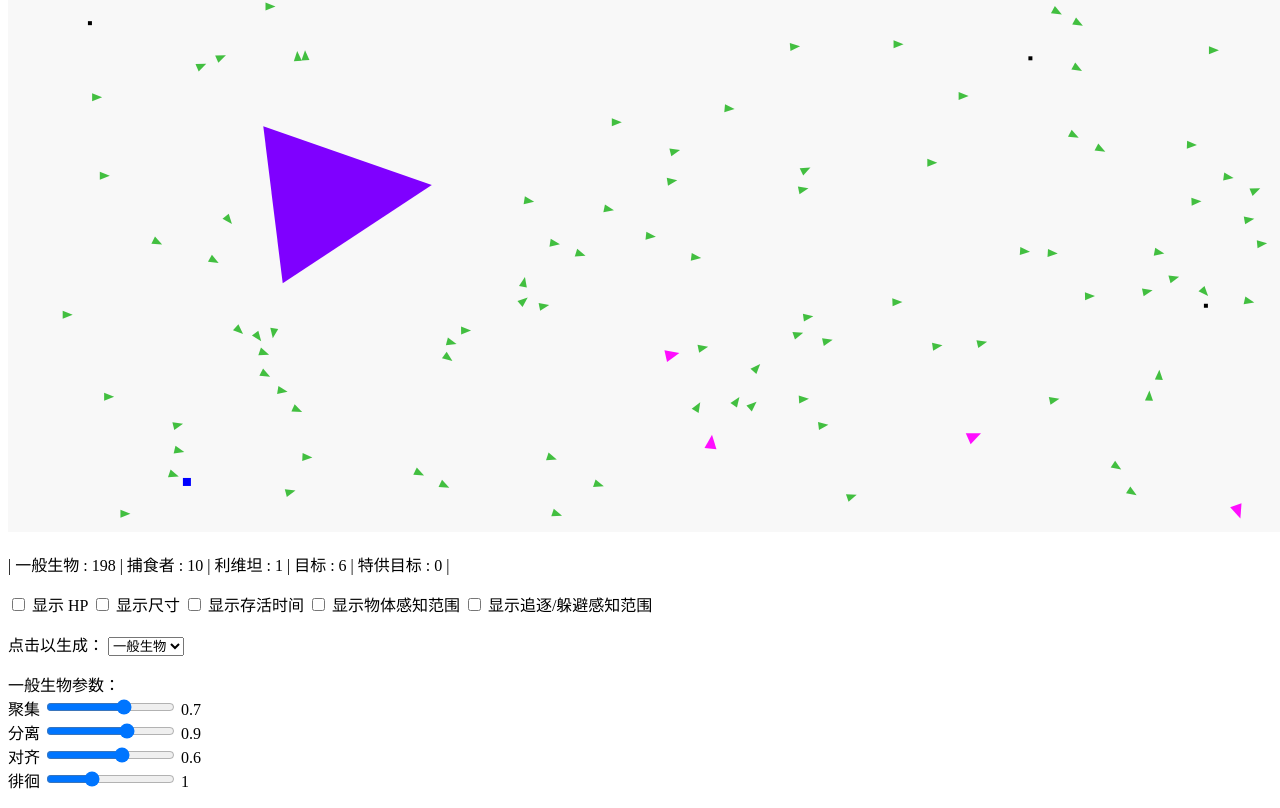
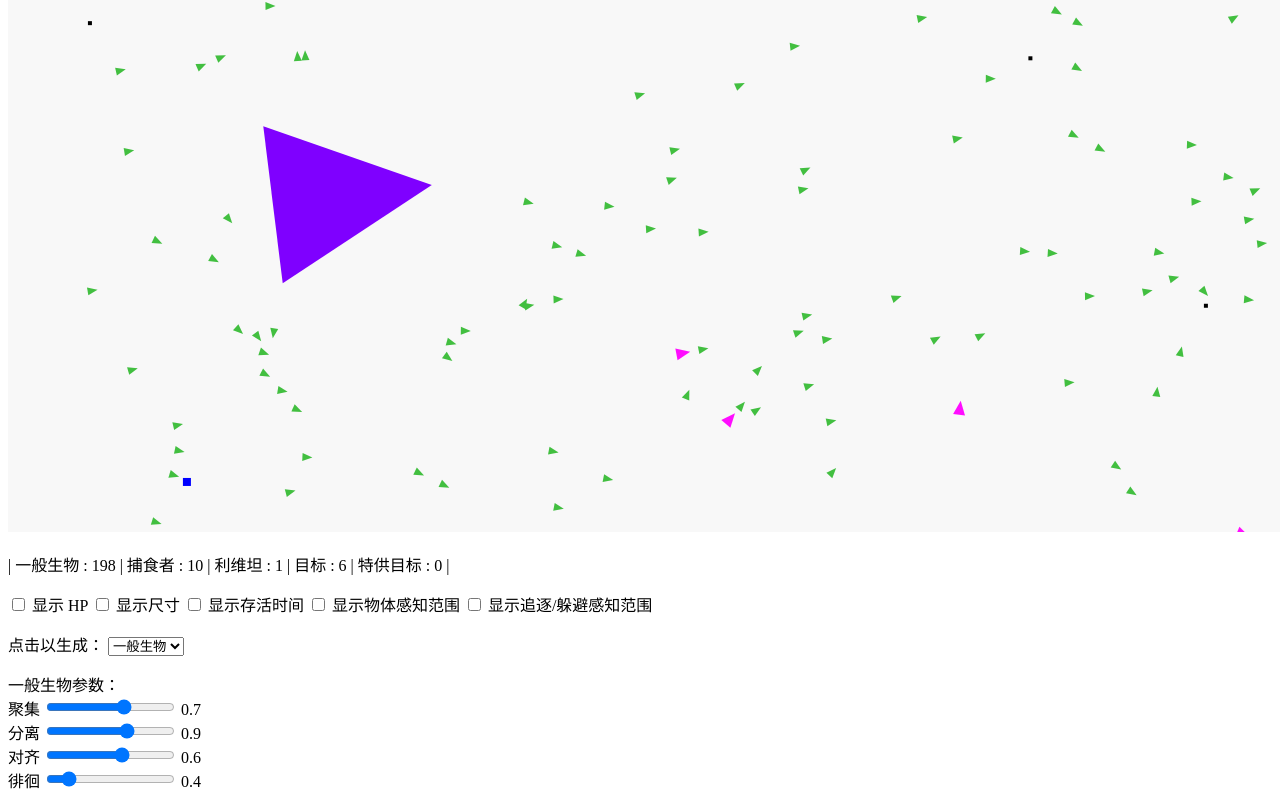
Before and after one commit to iotang/FlockAnimation, a plain HTML site: page index.html in a window 1280 px wide. Shown: the part 376-1184 px from the top of the page. Drawn offline with Linux system fonts and the light colour scheme; animation ran at ten frames a second.

Commit message:
debug: wander not working well

```diff
--- a/index.html
+++ b/index.html
@@ -76,7 +76,7 @@
 
     <label class="range-slider">
       <span class="range-slider__text">徘徊</span>
-      <input class="range-slider__range" type="range" id="range_wander" max="3.0" min="0.0" step="0.1" value="1.0">
+      <input class="range-slider__range" type="range" id="range_wander" max="3.0" min="0.0" step="0.1" value="0.4">
       <span class="range-slider__text"  id="range_wander_value"></span>
     </label>
 
--- a/src/Boid.js
+++ b/src/Boid.js
@@ -86,7 +86,9 @@ class Boid {
             steer.limitLength(this.maxAcc);
             steer.mul(10);
             this.addAcc(steer);
+            return 1;
         }
+        return 0;
     }
 
     makeFlockEffect(list) {
--- a/src/FlockCalculator.js
+++ b/src/FlockCalculator.js
@@ -76,13 +76,13 @@ class FlockCalculator {
     }
 
     wander() {
-        this.wanderDirection += randomlr(-0.0001, 0.0001);
+        this.wanderDirection += randomlr(-0.2, 0.2);
 
         let wanderCircleDistance = 100;
-        let wanderCircleRadius = 20;
+        let wanderCircleRadius = 40;
         let wanderCircle = this.current.v.copy();
         wanderCircle.setLength(wanderCircleDistance);
-        let miniCircle = vec2d.unit(this.wanderDirection).setLength(wanderCircleRadius);
+        let miniCircle = vec2d.unit(this.wanderDirection + this.current.v.direction()).setLength(wanderCircleRadius);
         let location = vec2d.add(wanderCircle, miniCircle);
         return this.makeSteer(location);
     }
--- a/src/Stage.js
+++ b/src/Stage.js
@@ -1,24 +1,24 @@
 class Stage {
 
     constructor() {
-        this.itemBuilders = {};
+        this.itemTypes = {};
         this.itemLists = {};
-        this.creatureBuilders = {};
-        this.creatureLists = {};
+        this.boidTypes = {};
+        this.boidLists = {};
         this.behaviours = {};
     }
 
     makeItems(val) {
-        this.itemBuilders = val;
+        this.itemTypes = val;
         for (const i in val) {
             this.itemLists[i] = [];
         }
     }
 
     makeBoids(val) {
-        this.creatureBuilders = val;
+        this.boidTypes = val;
         for (const i in val) {
-            this.creatureLists[i] = [];
+            this.boidLists[i] = [];
         }
     }
 
@@ -32,14 +32,14 @@ class Stage {
 
     spawnPopulation(val) {
         for (const i in val) {
-            if (this.creatureLists[i] !== undefined) {
-                this.spawnBoids(this.creatureLists[i], this.creatureBuilders[i], val[i]);
+            if (this.boidLists[i] !== undefined) {
+                this.spawnBoids(this.boidLists[i], this.boidTypes[i], val[i]);
             }
         }
     }
 
     makeBehaviour(behav) {
-        let list = this.creatureLists[behav.name];
+        let list = this.boidLists[behav.name];
         if (list === undefined) {
             return;
         }
@@ -56,9 +56,9 @@ class Stage {
         }
         let interact = [];
         for (const i in behav.interact) {
-            if (this.creatureBuilders[i] !== undefined) {
+            if (this.boidTypes[i] !== undefined) {
                 interact.push({
-                    list: this.creatureLists[i],
+                    list: this.boidLists[i],
                     weight: behav.interact[i].weight,
                     range: behav.interact[i].range,
                     callback: behav.interact[i].callback
@@ -126,9 +126,9 @@ class Stage {
     }
 
     render() {
-        for (const i in this.creatureLists) {
-            for (let j = 0; j < this.creatureLists[i].length; j++) {
-                this.creatureLists[i][j].render(ctx);
+        for (const i in this.boidLists) {
+            for (let j = 0; j < this.boidLists[i].length; j++) {
+                this.boidLists[i][j].render(ctx);
             }
         }
         for (const i in this.itemLists) {
--- a/src/index.js
+++ b/src/index.js
@@ -63,21 +63,21 @@ window.onload = function () {
     }
 
     function populationLimit() {
-        while (stage.creatureLists.CREATURE.length < MAX_CREATURES / 10) {
+        while (stage.boidLists.CREATURE.length < MAX_CREATURES / 10) {
             stage.spawnPopulation({
                 CREATURE: 1
             });
         }
-        while (stage.creatureLists.CREATURE.length > MAX_CREATURES) {
-            stage.creatureLists.CREATURE.pop();
+        while (stage.boidLists.CREATURE.length > MAX_CREATURES) {
+            stage.boidLists.CREATURE.pop();
         }
-        while (stage.creatureLists.PREDATOR.length < 1) {
+        while (stage.boidLists.PREDATOR.length < 1) {
             stage.spawnPopulation({
                 PREDATOR: 1
             });
         }
-        while (stage.creatureLists.PREDATOR.length > MAX_PREDATORS) {
-            stage.creatureLists.PREDATOR.pop();
+        while (stage.boidLists.PREDATOR.length > MAX_PREDATORS) {
+            stage.boidLists.PREDATOR.pop();
         }
     }
 
@@ -105,7 +105,7 @@ window.onload = function () {
         },
         callback: function () {
             if (this.size >= this.maxSize * 0.9) {
-                this.breed(stage.creatureLists.CREATURE, Math.ceil(randomlr(15, 30)), MAX_CREATURES);
+                this.breed(stage.boidLists.CREATURE, Math.ceil(randomlr(15, 30)), MAX_CREATURES);
             }
         }
     });
@@ -124,7 +124,7 @@ window.onload = function () {
         },
         interact: {
             CREATURE: {
-                weight: 0.4,
+                weight: 1.0,
                 range: FEELINGS[PREDATOR][CREATURE],
                 callback: function (list, i) {
                     this.maxhp += list[i].size;
@@ -143,7 +143,7 @@ window.onload = function () {
         },
         callback: function () {
             if (this.size >= this.maxSize * 0.9) {
-                this.breed(stage.creatureLists.PREDATOR, 1, MAX_PREDATORS);
+                this.breed(stage.boidLists.PREDATOR, 1, MAX_PREDATORS);
             }
         }
     });
@@ -191,11 +191,11 @@ window.onload = function () {
     canvas.addEventListener('click', function (e) {
         let clickAddType = document.getElementById('click_add').value;
         if (clickAddType == CREATURE) {
-            addBoid(stage.creatureLists.CREATURE, TypeCreature.setX(e.offsetX, e.offsetY).build());
+            addBoid(stage.boidLists.CREATURE, TypeCreature.setX(e.offsetX, e.offsetY).build());
         } else if (clickAddType == PREDATOR) {
-            addBoid(stage.creatureLists.PREDATOR, TypePredator.setX(e.offsetX, e.offsetY).build());
+            addBoid(stage.boidLists.PREDATOR, TypePredator.setX(e.offsetX, e.offsetY).build());
         } else if (clickAddType == LEVIATHAN) {
-            addBoid(stage.creatureLists.LEVIATHAN, TypeLeviathan.setX(e.offsetX, e.offsetY).build());
+            addBoid(stage.boidLists.LEVIATHAN, TypeLeviathan.setX(e.offsetX, e.offsetY).build());
         } else if (clickAddType == TARGET) {
             addBoid(stage.itemLists.TARGET, TypeTarget.setX(e.offsetX, e.offsetY).build());
         } else if (clickAddType == SUPERTARGET) {
@@ -218,29 +218,29 @@ window.onload = function () {
         populationLimit();
 
         if (showItemRangeCheckbox.checked) {
-            for (let i in stage.creatureLists.CREATURE) {
-                stage.creatureLists.CREATURE[i].renderCircle(ctx, 'green', stage.creatureLists.CREATURE[i].range());
+            for (let i in stage.boidLists.CREATURE) {
+                stage.boidLists.CREATURE[i].renderCircle(ctx, 'green', stage.boidLists.CREATURE[i].range());
             }
-            for (let i in stage.creatureLists.PREDATOR) {
-                stage.creatureLists.PREDATOR[i].renderCircle(ctx, 'green', stage.creatureLists.PREDATOR[i].range());
+            for (let i in stage.boidLists.PREDATOR) {
+                stage.boidLists.PREDATOR[i].renderCircle(ctx, 'green', stage.boidLists.PREDATOR[i].range());
             }
-            for (let i in stage.creatureLists.LEVIATHAN) {
-                stage.creatureLists.LEVIATHAN[i].renderCircle(ctx, 'green', stage.creatureLists.LEVIATHAN[i].range());
+            for (let i in stage.boidLists.LEVIATHAN) {
+                stage.boidLists.LEVIATHAN[i].renderCircle(ctx, 'green', stage.boidLists.LEVIATHAN[i].range());
             }
         }
         if (showInteractRangeCheckbox.checked) {
-            for (let i in stage.creatureLists.CREATURE) {
-                stage.creatureLists.CREATURE[i].renderCircle(ctx, 'red', FEELINGS[CREATURE][PREDATOR]);
+            for (let i in stage.boidLists.CREATURE) {
+                stage.boidLists.CREATURE[i].renderCircle(ctx, 'red', FEELINGS[CREATURE][PREDATOR]);
             }
-            for (let i in stage.creatureLists.PREDATOR) {
-                stage.creatureLists.PREDATOR[i].renderCircle(ctx, 'magenta', FEELINGS[PREDATOR][CREATURE]);
+            for (let i in stage.boidLists.PREDATOR) {
+                stage.boidLists.PREDATOR[i].renderCircle(ctx, 'magenta', FEELINGS[PREDATOR][CREATURE]);
             }
 
         }
         renderStatistics({
-            '一般生物': stage.creatureLists.CREATURE.length,
-            '捕食者': stage.creatureLists.PREDATOR.length,
-            '利维坦': stage.creatureLists.LEVIATHAN.length,
+            '一般生物': stage.boidLists.CREATURE.length,
+            '捕食者': stage.boidLists.PREDATOR.length,
+            '利维坦': stage.boidLists.LEVIATHAN.length,
             '目标': stage.itemLists.TARGET.length,
             '特供目标': stage.itemLists.SUPERTARGET.length,
         })
```
